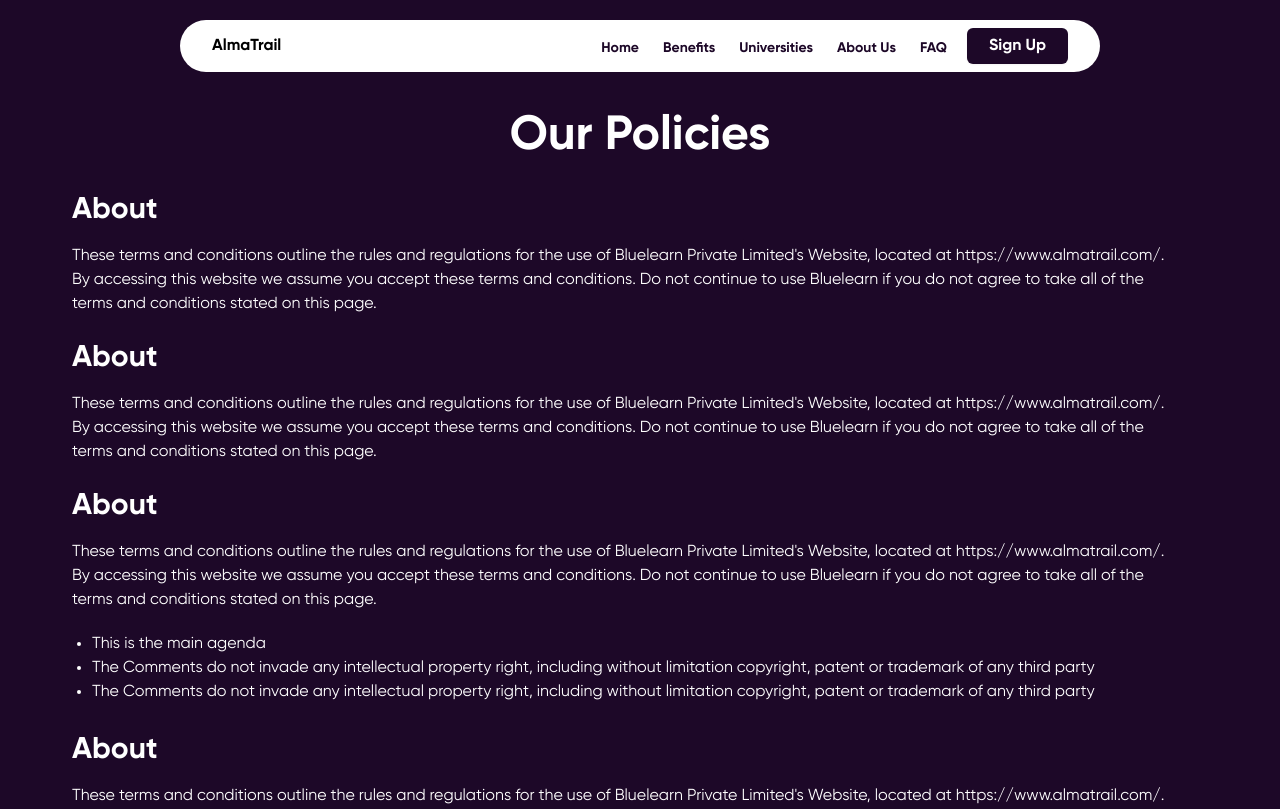
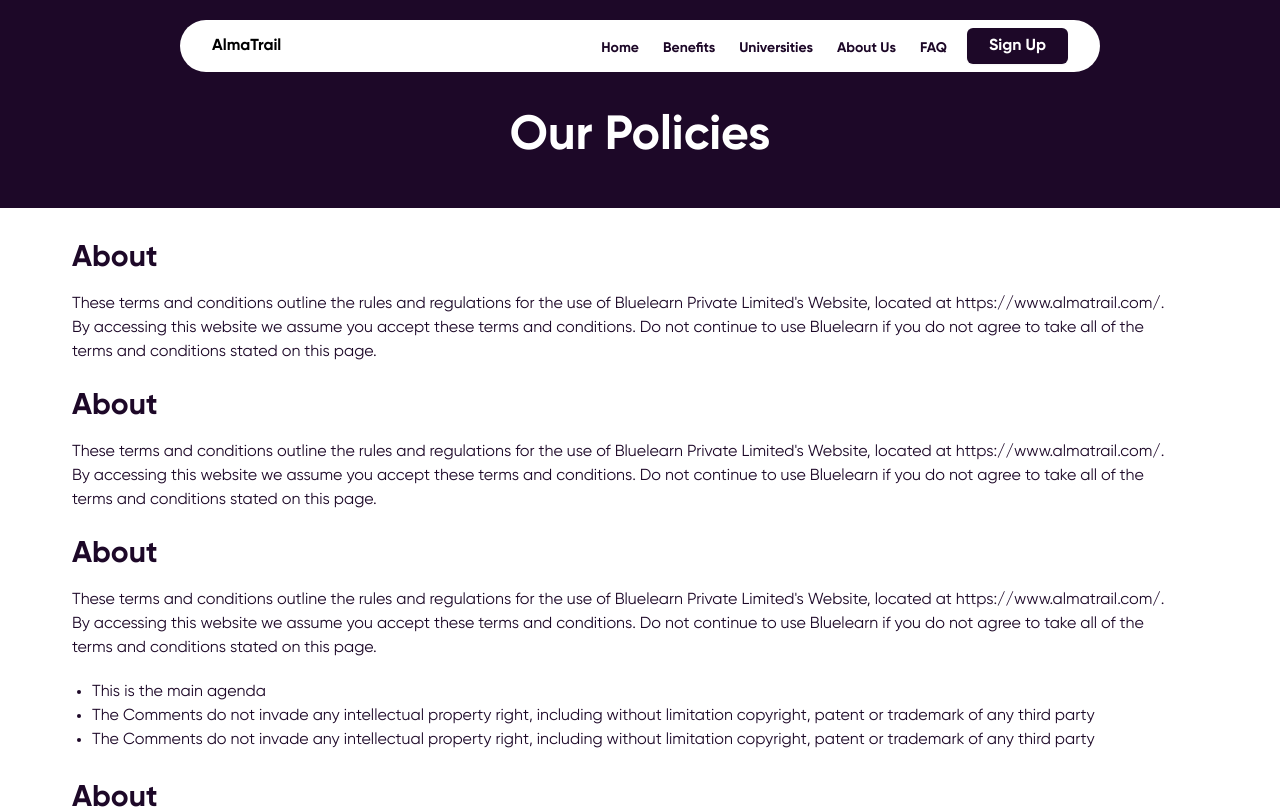
Before and after one commit to AlmaTrail/AlmaTrail-Frontend, a Next.js app: page /policy in a window 1280 px wide. Shown: the top 809 px of the page. Built offline with nearby package versions, Linux system fonts and the light colour scheme.

Commit message:
change terms and policy style

```diff
--- a/src/app/policy/page.tsx
+++ b/src/app/policy/page.tsx
@@ -32,14 +32,13 @@ const PolicyContent = [
 
 const Terms = () => {
     return (
-        <div className='bg-[#1d0828] h-full'>
-            <div className=' flex justify-center'>
+        <div className='h-full'>
+            <div className='bg-[#1d0828] flex justify-center pb-12'>
                 <Navbar />
-
+                <p className='text-white text-5xl font-gilroy-bold text-center pt-28'>Our Policies</p>
             </div>
 
-            <p className='text-white text-5xl font-gilroy-bold text-center pt-28'>Our Policies</p>
-            <div className='flex flex-col gap-2 mt-6'>
+            <div className='flex flex-col gap-2 mt-6 bg-white'>
                 {PolicyContent.map((item, index) => (
                     <div className='' key={index}>
                         {
@@ -47,15 +46,15 @@ const Terms = () => {
                                 switch (ele) {
                                     case "heading":
                                         return <div key={index}>
-                                            <p className='text-white text-gilroy-bold text-3xl ml-16 p-2 font-gilroy-bold'>{item[ele]}</p>
+                                            <p className='text-[#1d0828] text-gilroy-bold text-3xl ml-16 p-2 font-gilroy-bold'>{item[ele]}</p>
                                         </div>;
                                     case "content":
                                         return <div key={index} className='w-11/12'>
-                                            <p className='text-white ml-16 p-2 font-gilroy-regular'>{item[ele]}</p>
+                                            <p className='text-[#1d0828] ml-16 p-2 font-gilroy-regular'>{item[ele]}</p>
                                         </div>;
                                     case 'points':
                                         return (
-                                            <ul key={index} className='text-white ml-20 p-3 lg:w-11/12 list-disc list-outside'>
+                                            <ul key={index} className='text-[#1d0828] ml-20 p-3 lg:w-11/12 list-disc list-outside'>
                                                 {item[ele]?.map((point, idx) => (
                                                     <li className="font-gilroy-regular" key={idx}>{point}</li>
                                                 ))}
--- a/src/app/terms/page.tsx
+++ b/src/app/terms/page.tsx
@@ -32,14 +32,13 @@ const TermsAndConditionContent = [
 
 const Terms = () => {
     return (
-        <div className='bg-[#1d0828] h-full'>
-            <div className=' flex justify-center'>
+        <div className='h-full'>
+            <div className='bg-[#1d0828] flex justify-center pb-12'>
                 <Navbar />
-
+                <p className='text-white text-5xl font-gilroy-bold text-center pt-28'>Terms and Conditions</p>
             </div>
 
-            <p className='text-white text-5xl font-gilroy-bold text-center pt-28'>Terms and Conditions</p>
-            <div className='flex flex-col gap-2 mt-6'>
+            <div className='flex flex-col gap-2 mt-6 bg-white'>
                 {TermsAndConditionContent.map((item, index) => (
                     <div className='' key={index}>
                         {
@@ -47,15 +46,15 @@ const Terms = () => {
                                 switch (ele) {
                                     case "heading":
                                         return <div key={index}>
-                                            <p className='text-white text-gilroy-bold text-3xl ml-16 p-2 font-gilroy-bold'>{item[ele]}</p>
+                                            <p className='text-[#1d0828] text-gilroy-bold text-3xl ml-16 p-2 font-gilroy-bold'>{item[ele]}</p>
                                         </div>;
                                     case "content":
                                         return <div key={index} className='w-11/12'>
-                                            <p className='text-white ml-16 p-2 font-gilroy-regular'>{item[ele]}</p>
+                                            <p className='text-[#1d0828] ml-16 p-2 font-gilroy-regular'>{item[ele]}</p>
                                         </div>;
                                     case 'points':
                                         return (
-                                            <ul key={index} className='text-white ml-20 p-3 lg:w-11/12 list-disc list-outside'>
+                                            <ul key={index} className='text-[#1d0828] ml-20 p-3 lg:w-11/12 list-disc list-outside'>
                                                 {item[ele]?.map((point, idx) => (
                                                     <li className="font-gilroy-regular" key={idx}>{point}</li>
                                                 ))}
--- a/src/components/signupSection.tsx
+++ b/src/components/signupSection.tsx
@@ -51,7 +51,7 @@ const SignupSection = () => {
                     </div>
                 </CardContent>
                 <CardFooter>
-                    <Button className="w-full bg-white text-[#1d0828] hover:bg-[#1d0828] hover:text-white">Create account</Button>
+                    <Button className="w-full bg-white text-[#1d0828] hover:bg-purple-800 hover:text-white">Create account</Button>
                 </CardFooter>
             </Card>
         </div>
```
